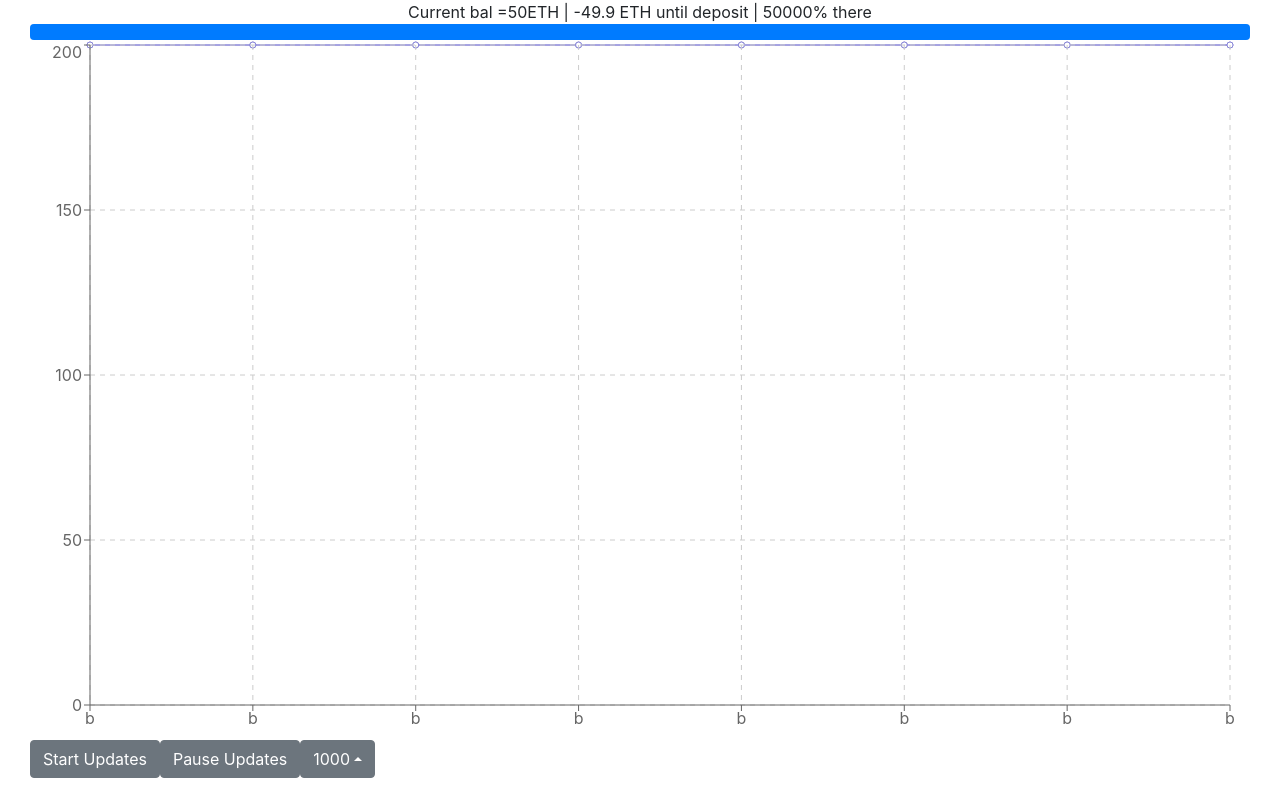
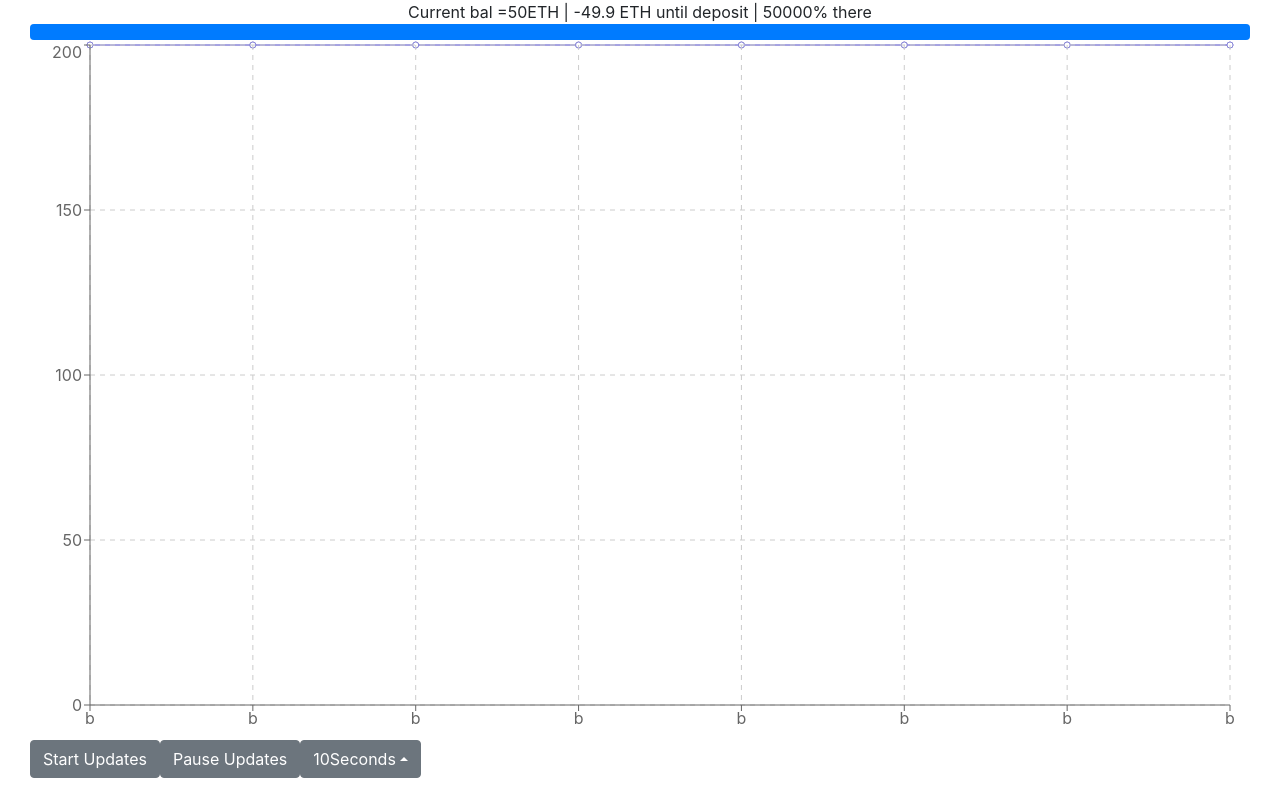
Before and after one commit to shyaboi/nano-tracker-react, a React (Create React App) app: page / in a window 1280 px wide. Built offline with nearby package versions, Linux system fonts and the light colour scheme.

Commit message:
updates working smooth on intrerval change

```diff
--- a/src/Components/HashLin/HashLine.js
+++ b/src/Components/HashLin/HashLine.js
@@ -40,7 +40,7 @@ const HashLine = () => {
   const [windowHeight, setWindowHeight] = useState(50);
   const [prog, setProg] = useState(50);
   const [dropdownOpen, setOpen] = useState(false);
-  const [intervalSet, setInter] = useState(1000);
+  const [intervalSet, setInter] = useState(10000);
 
   const toggle = () => setOpen(!dropdownOpen);
 
@@ -130,7 +130,7 @@ const HashLine = () => {
       <Button onClick={startTick}>Start Updates</Button>
       <Button onClick={stopTick}>Pause Updates</Button>
       <ButtonDropdown direction="up" isOpen={dropdownOpen} toggle={toggle}>
-        <DropdownToggle caret>{intervalSet}</DropdownToggle>
+        <DropdownToggle caret>{intervalSet/1000}Seconds</DropdownToggle>
         <DropdownMenu>
           <DropdownItem value={2} onClick={(e) => changeInter(e)}>2</DropdownItem>
           <DropdownItem value={3} onClick={(e) => changeInter(e)}>3</DropdownItem>
```
